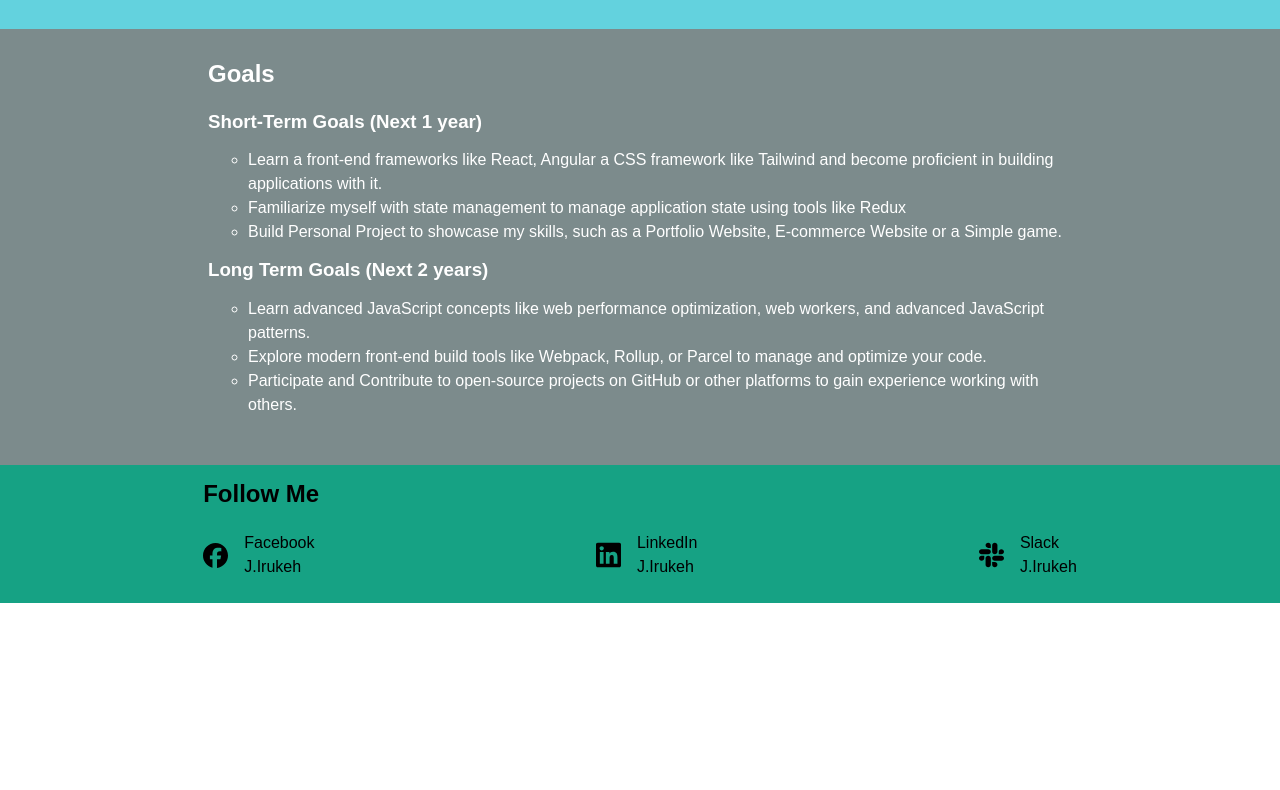
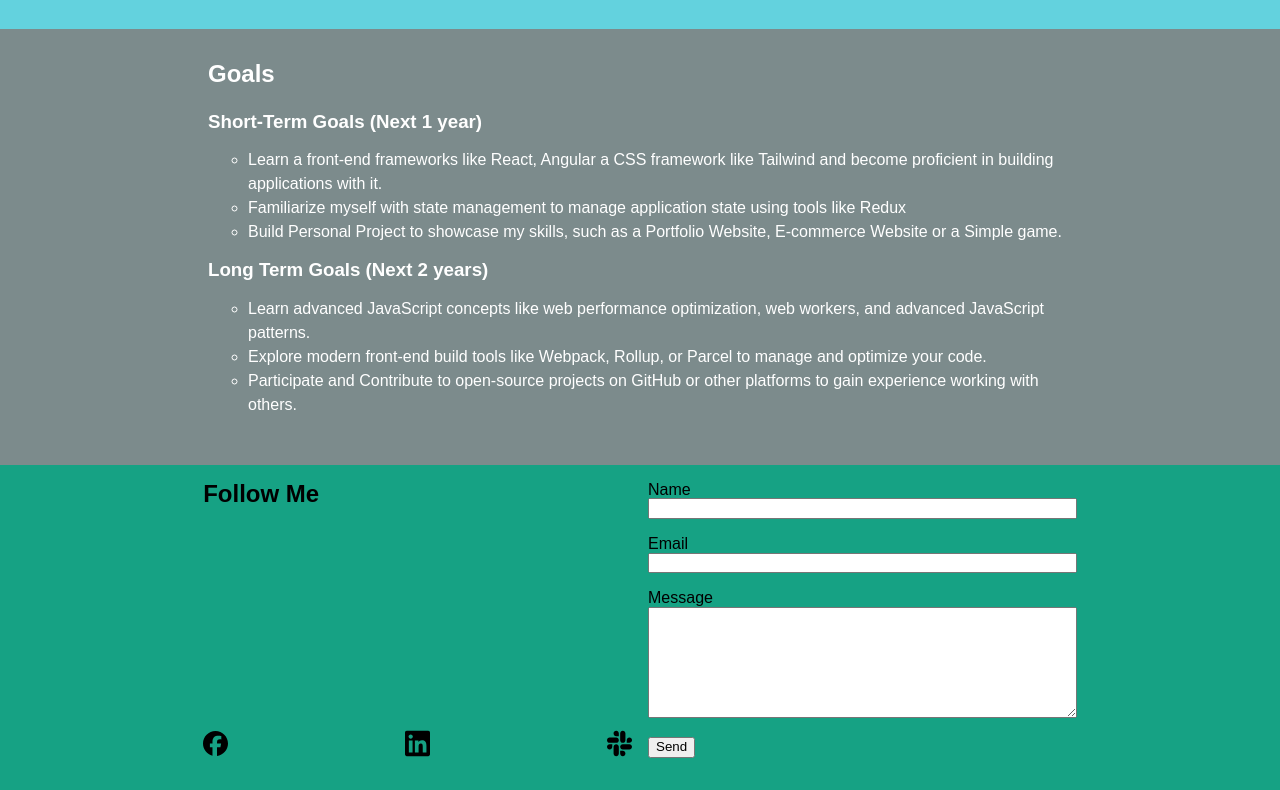
Before and after one commit to Jeffreyai7/hng-singlepage, a plain HTML site: page index.html in a window 1280 px wide. Shown: the part 548-1338 px from the top of the page. Before the commit the page ends 1151 px from the top, so only its background shows below. Drawn offline with Linux system fonts and the light colour scheme.

Commit message:
feat: added forminputs

```diff
--- a/index.html
+++ b/index.html
@@ -69,11 +69,28 @@
             </section>
             <section class="contact" id="contacts">
                 <div class="contacts__wrapper">
-                    <h2>Follow Me</h2>
-                    <div class="links__wrapper">
-                        <div class="links"><div><img src="images/svg/facebook.svg" alt="facebook"><div class="link"><span>Facebook</span><a data-testid="facebook-handle" href="https://web.facebook.com/irukeh.jeffrey/">J.Irukeh</a></div></div></div>
-                        <div class="links"><div><img src="images/svg/linkedIn.svg" alt="linkedIn"><div class="link"><span>LinkedIn</span><a data-testid="linkedIn-handle" href="https://www.linkedin.com/in/jeffrey-irukeh-ab4326238">J.Irukeh</a></div></div></div>
-                        <div class="links"><div><img src="images/svg/slack.svg" alt="Slack"><div class="link"><span>Slack</span><a data-testid="Slack-handle" href="https://hngpremium.slack.com/team/U077SSG1HJA">J.Irukeh</a></div></div></div>
+                    <form action="">
+                        <div class="forminputs">
+                            <label for="name">Name</label>
+                            <input title="name" data-testid="name" type="text">
+                        </div>
+                        <div class="forminputs">
+                            <label for="email">Email</label>
+                            <input type="email" title="name" data-testid="email">
+                        </div>
+                        <div class="forminputs">
+                            <label for="Message">Message</label>
+                            <textarea title="Message" name="" data-testid="message" rows="7"></textarea>
+                        </div>
+                        <button type="submit">Send</button>
+                    </form>
+                    <div class="socials">
+                        <h2>Follow Me</h2>
+                        <div class="links__wrapper">
+                            <div class="links"><div><a data-testid="facebook-handle" href="https://web.facebook.com/irukeh.jeffrey/"><img src="images/svg/facebook.svg" alt="facebook"></a></div></div>
+                            <div class="links"><div><a data-testid="linkedIn-handle" href="https://www.linkedin.com/in/jeffrey-irukeh-ab4326238"><img src="images/svg/linkedIn.svg" alt="linkedIn"></a></div></div>
+                            <div class="links"><div><a data-testid="Slack-handle" href="https://hngpremium.slack.com/team/U077SSG1HJA"><img src="images/svg/slack.svg" alt="Slack"></a></div></div>
+                        </div>
                     </div>
                 </div>
             </section>
--- a/styles.css
+++ b/styles.css
@@ -119,37 +119,28 @@ list-style-type:circle
 margin-bottom: 1em;
 }
 
+.forminputs{
+display: flex;
+flex-direction: column;
+margin-bottom: 1em;
+}
+
 .links{
     display: flex;
     align-items: center;
     justify-content: center;
 }
-.links > div{
-    display: flex;
-    align-items: center;
-    gap: 1em;
-    width: 50%;
-    margin-bottom: 0.5em;
+
+.links__wrapper{
+   display: flex;
+    justify-content: space-between;
 }
+
 
 .links img{
 width: 25px;
 }
 
-.link{
-    display: flex;
-    flex-direction: column;
-    justify-content:center ;
-    width: 50%;
-}
-
-.links a{
-    text-decoration: none;
-}
-
-.links a:hover{
-    color: aliceblue;
-}
 
 .hide{
     display: none;
@@ -215,16 +206,22 @@ width: 25px;
     .contacts__wrapper{
         width: 70%;
         margin: 0 auto;
+        display: flex;
+        flex-direction: row-reverse;
+        justify-content: space-between;
+        gap: 1em;
     }
 
-    .links__wrapper{
-        display: flex;
-        justify-content: space-between;
-        margin:0 auto;
+    .contacts__wrapper > *{
+        width: 50%;
     }
 
-    .links__wrapper > *{
-     width: 100/3%;
-     justify-content: space-between;
+
+    .socials{
+    display: flex;
+    flex-direction: column;
+    justify-content: space-between;
     }
+
+
 }
```
